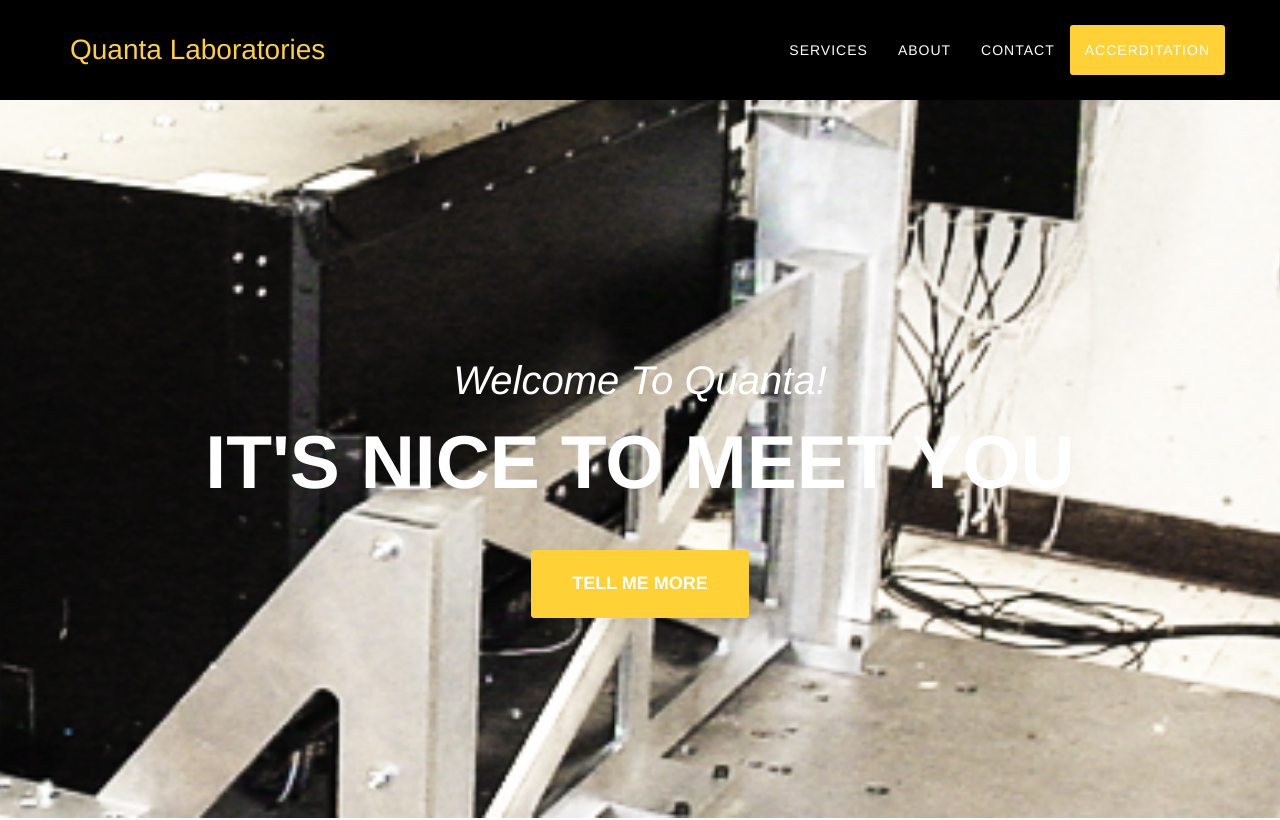
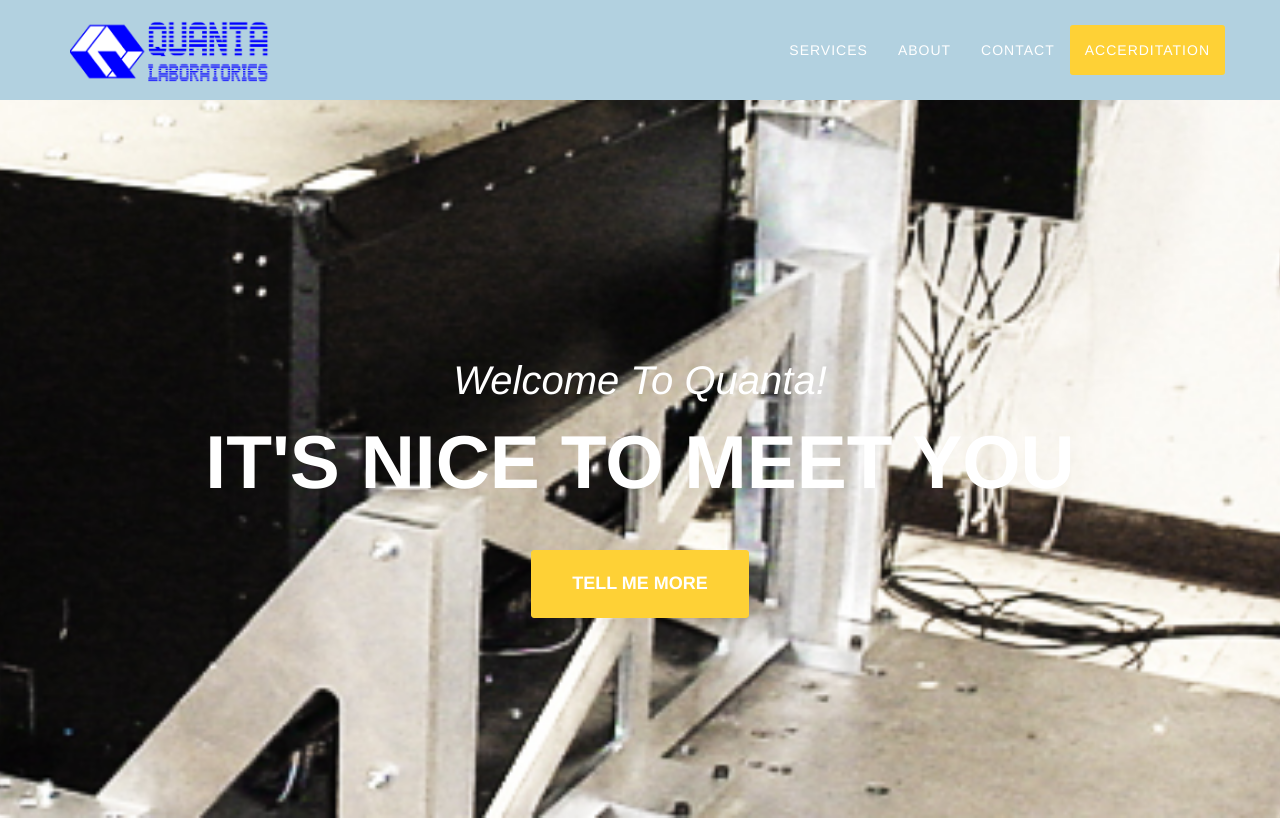
Before and after one commit to KangChiaPin/Quanta-Labs-Website, a plain HTML site: page index.html in a window 1280 px wide. Shown: the top 820 px of the page. Drawn offline with nearby package versions, Linux system fonts and the light colour scheme.

Commit message:
put the logo on

```diff
--- a/css/agency.css
+++ b/css/agency.css
@@ -176,7 +176,7 @@ fieldset[disabled] .btn-xl.active {
 
 .navbar-default .navbar-brand {
     font-family: "Kaushan Script","Helvetica Neue",Helvetica,Arial,cursive;
-    color: #fed136;
+    color: blue;
 }
 
 .navbar-default .navbar-brand:hover,
@@ -234,7 +234,7 @@ fieldset[disabled] .btn-xl.active {
     .navbar-default {
         padding: 25px 0;
         border: 0;
-        background-color: black;
+        background-color: rgb(178,209,224);
         -webkit-transition: padding .3s;
         -moz-transition: padding .3s;
         transition: padding .3s;
@@ -253,7 +253,7 @@ fieldset[disabled] .btn-xl.active {
 
     .navbar-default.navbar-shrink {
         padding: 10px 0;
-        background-color: #222;
+        background-color: #c4c4ff;
     }
 
     .navbar-default.navbar-shrink .navbar-brand {
--- a/index.html
+++ b/index.html
@@ -31,7 +31,7 @@
 
 	</head>
 
-	<body>
+	<body id="page-top">
 		<!-- Navigation -->
 		<nav class="navbar navbar-default navbar-fixed-top">
 		<div class="container">
@@ -43,7 +43,9 @@
 					<span class="icon-bar"></span>
 					<span class="icon-bar"></span>
 				</button>
-				<a class="navbar-brand page-scroll" href="#page-top">Quanta Laboratories</a>
+				<a class="navbar-brand page-scroll" href="#page-top">
+					<img src="img/Complete Logo.gif" class="img-responsive" style="max-width:200px;margin-top: -20px">
+				</a>
 			</div>
 
 			<!-- Collect the nav links, forms, and other content for toggling -->
```
Also changed, not shown: 2 other files.
